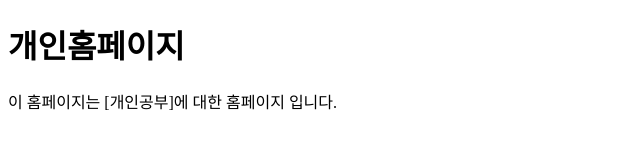
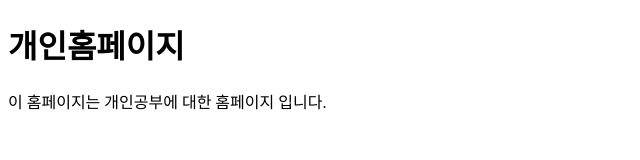
Before and after one commit to NamGyeongseo/NamGyeongseo.github.io, a plain HTML site: page Home.html in a window 1280 px wide. Shown: the full height of the page, 0-640 px from the left. Drawn offline with Linux system fonts and the light colour scheme.

Commit message:
Home.html 업데이트

```diff
--- a/Home.html
+++ b/Home.html
@@ -1,16 +1,17 @@
 <!DOCTYPE html>
 
 <html>
+
 <head>
   <meta http-equiv="CONTENT-TYPE" content="text/html; charset=UTF-8">
   <title>개인홈페이지</title>
 </head>
+
 <body>
   <h1>
-    개인홈페이지
-  </h1>
+    개인홈페이지</h1>
   <p>
-    이 홈페이지는 [개인공부]에 대한 홈페이지 입니다.
+    이 홈페이지는 개인공부에 대한 홈페이지 입니다.
   </p>
 </body>
 </html>
```
